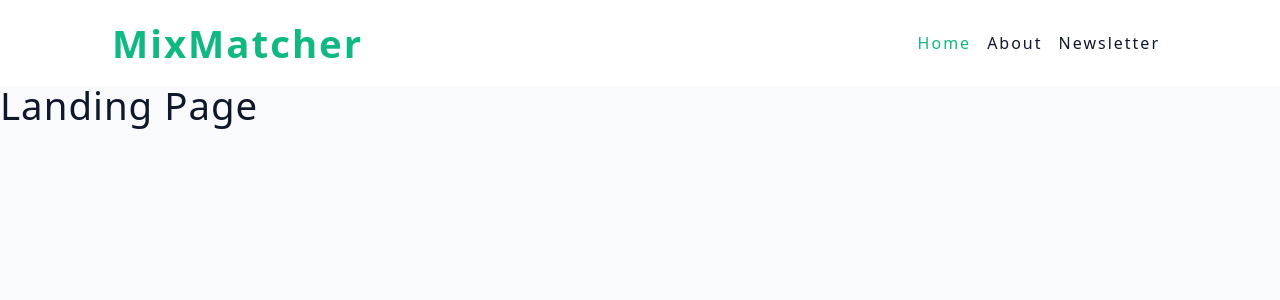
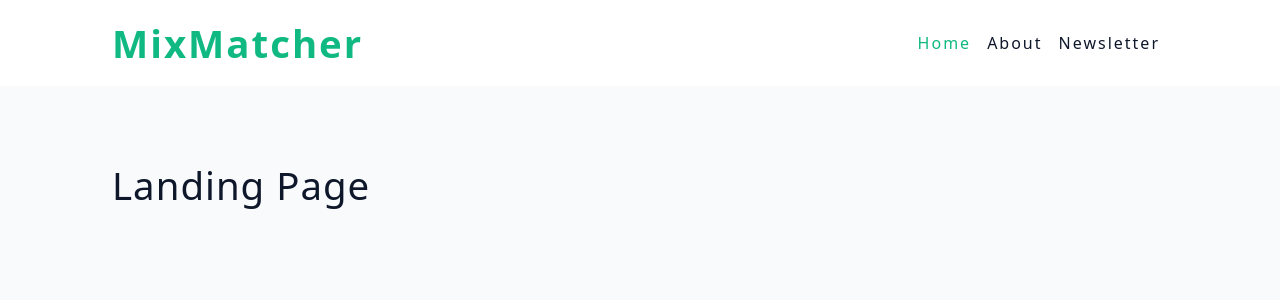
Before and after one commit to Megagig/Mixmaster, a React (Vite) app: page / in a window 1280 px wide. Shown: the top 300 px of the page. Built offline with nearby package versions, Linux system fonts and the light colour scheme.

Commit message:
Style the Layout for all of the pages

```diff
--- a/src/pages/HomeLayout.jsx
+++ b/src/pages/HomeLayout.jsx
@@ -7,7 +7,9 @@ const HomeLayout = () => {
   return (
     <div>
       <Navbar />
-      <Outlet />
+      <section className="page">
+        <Outlet />
+      </section>
     </div>
   );
 };
```
